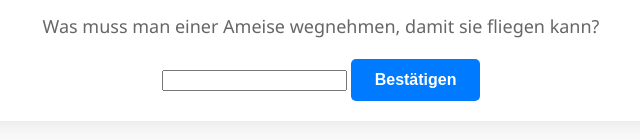
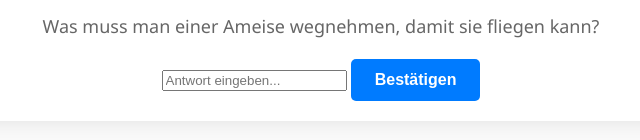
Before and after one commit to Islemmdimagh/Islemmdimagh.github.io, a plain HTML site: page question1.html in a window 1280 px wide. Shown: the part 194-334 px from the top of the page, 319-959 px from the left. Drawn offline with Linux system fonts and the light colour scheme.

Commit message:
added a placeholder

```diff
--- a/question1.html
+++ b/question1.html
@@ -94,7 +94,7 @@
     <div class="container">
         <h1>Frage 1</h1>
         <p>Was muss man einer Ameise wegnehmen, damit sie fliegen kann?</p>
-        <input type="text" id="answer">
+        <input type="text" id="answer" placeholder="Antwort eingeben...">
         <button onclick="checkAnswer()">Bestätigen</button>
         <p id="resultMessage" style="display: none;"></p>
     </div>
```
